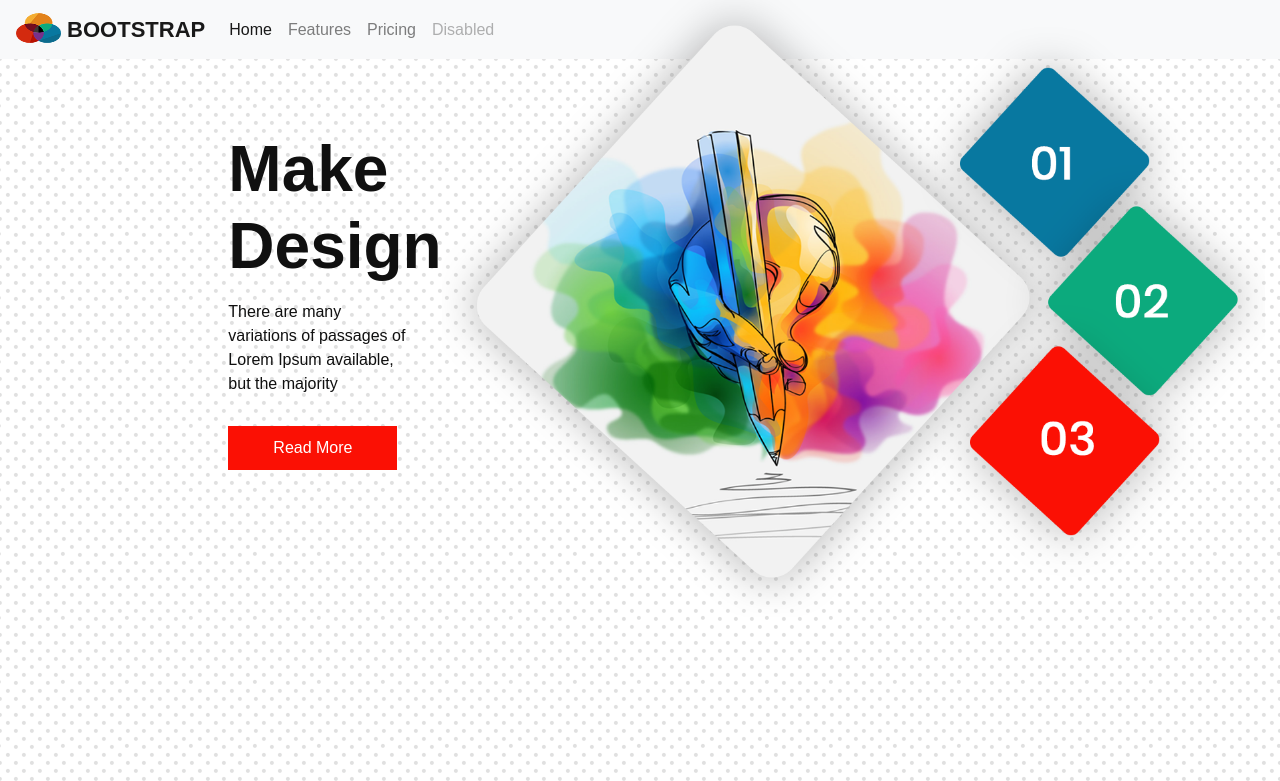
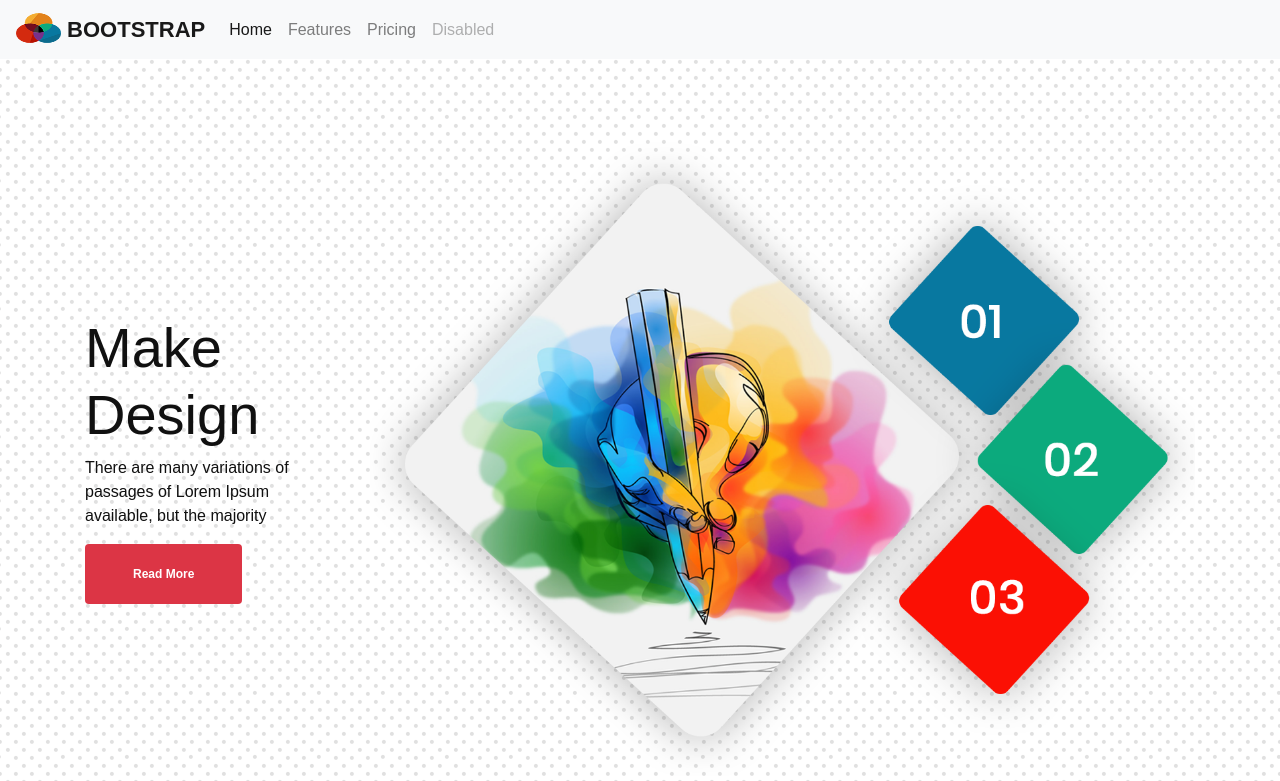
Before and after one commit to nickt28/Hackathon-8-23, a plain HTML site: page Main Site/home.html in a window 1280 px wide. Shown: the top 781 px of the page. Drawn offline with Linux system fonts and the light colour scheme.

Commit message:
Home main fix

```diff
--- a/Main Site/home.html
+++ b/Main Site/home.html
@@ -34,41 +34,23 @@
       </div>
     </div>
   </nav>
-
-  <div class="hero_area">
-    <section class="slider_section">
-      <div class="container-fluid">
-        <div id="carouselExampleControls" class="carousel slide" data-ride="carousel">
-          <div class="carousel-inner">
-            <div class="carousel-item active">
-              <div class="row">
-                <div class="col-md-3 col-lg-2 offset-md-2">
-                  <div class="detail-box">
-                    <h1>
-                      Make Design
-                    </h1>
-                    <p>
-                      There are many variations of passages of Lorem Ipsum
-                      available, but the majority
-                    </p>
-                    <div>
-                      <a href="">
-                        Read More
-                      </a>
-                    </div>
-                  </div>
-                </div>
-                <div class="col-md-7 col-lg-8">
-                  <div class="img-box">
-                    <img src="images/hero.png" alt="" />
-                  </div>
-                </div>
-              </div>
+  <div class="hero_area d-flex align-items-center">
+    <div class="container">
+      <div class="row">
+        <div class="col-md-3 d-flex align-items-center">
+          <div class="detail-box">
+            <h1 class="display-4">Make Design</h1>
+            <p>There are many variations of passages of Lorem Ipsum available, but the majority</p>
+            <div>
+			  <a href="#" class="badge badge-danger px-5 py-4">Read More</a>
             </div>
           </div>
         </div>
+        <div class="col-sm">
+			<img src="./images/hero.png" class="img-fluid" alt="Hero">
+		</div>
       </div>
-    </section>
+    </div>
   </div>
   <!-- do section -->
   <section class="do_section layout_padding-bottom">
```
